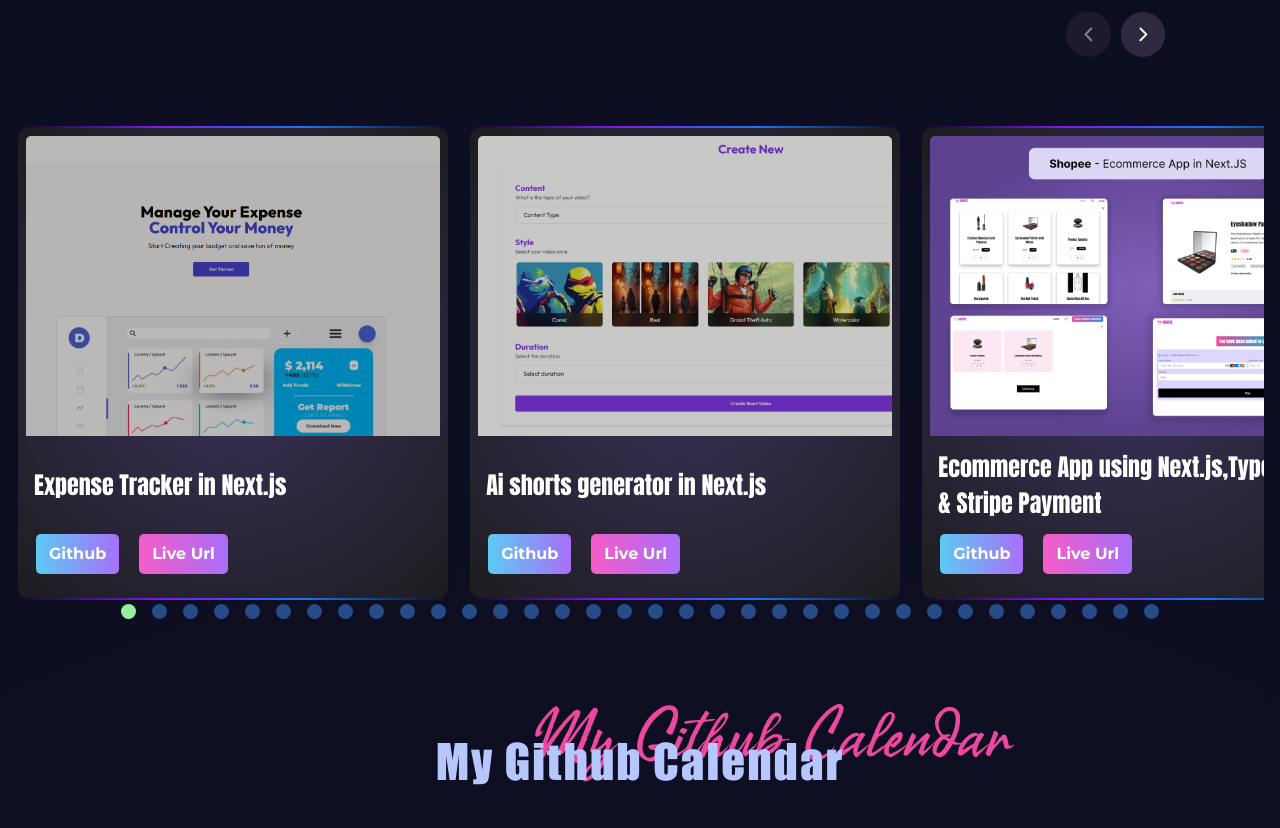
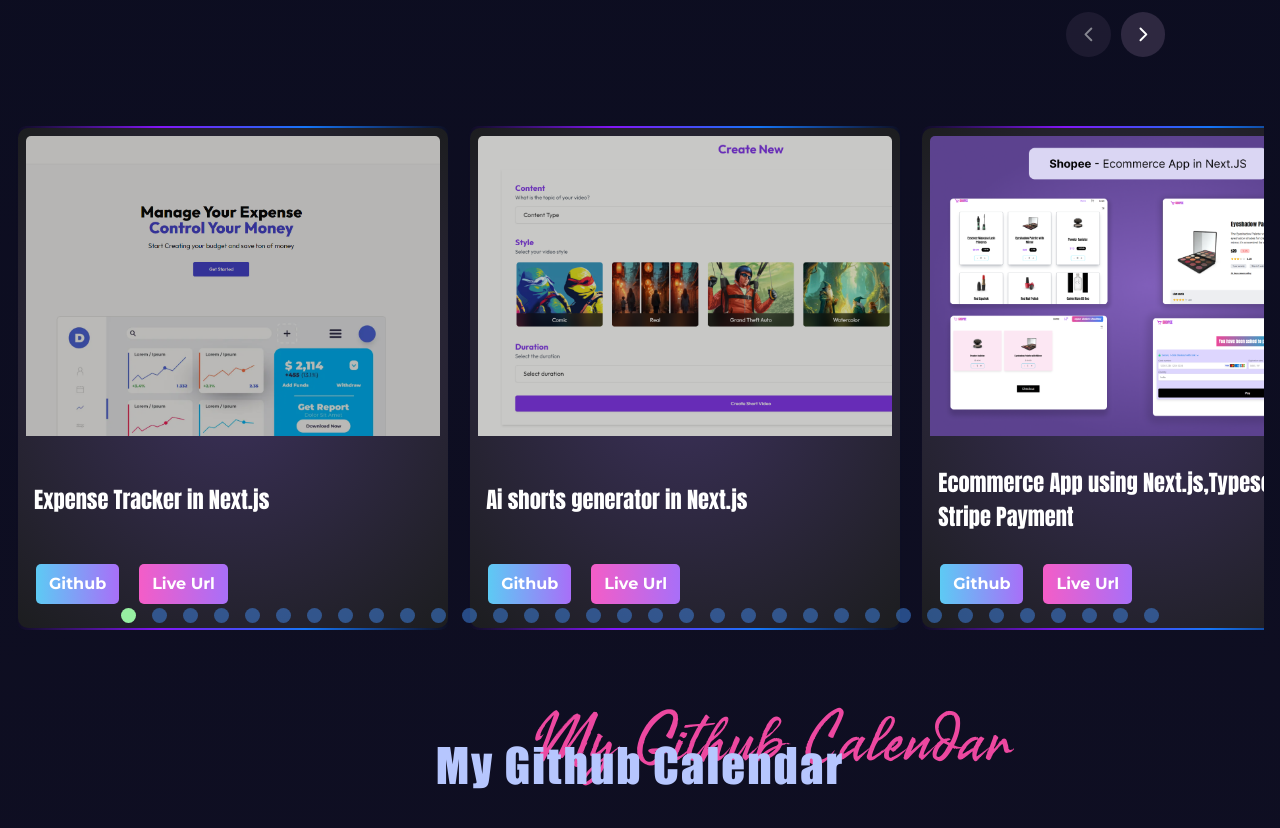
Before and after one commit to dazzlerabhi30800/portfolio-website-2, a React (Vite) app: page / in a window 1280 px wide. Shown: the part 1760-2588 px from the top of the page. Built offline with nearby package versions, Linux system fonts and the light colour scheme.

Commit message:
fixed project name in swiper comp

```diff
--- a/src/Components/Projects.jsx
+++ b/src/Components/Projects.jsx
@@ -67,7 +67,7 @@
                 <div className="project--card">
                   <div className="card">
                     <img loading="lazy" src={data.image} alt={data.name} />
-                    <h3>{data.name}</h3>
+                    <h3 className="my-10">{data.name}</h3>
                     <div className="link--wrapper">
                       {data.github && (
                         <a
--- a/src/Components/Styles/Project.css
+++ b/src/Components/Styles/Project.css
@@ -42,6 +42,7 @@
 }
 
 .swiper-slide {
+  height: auto;
   width: 100%;
 }
 
@@ -60,11 +61,14 @@
 }
 
 .card {
-  min-height: 470px;
+  min-height: 500px;
+  height: auto;
+  max-height: auto;
   background: radial-gradient(circle, rgb(60, 49, 91), rgb(28, 29, 31));
   padding: 8px;
   border-radius: 10px;
   justify-content: space-between;
+  gap: 10px;
   display: flex;
   flex-direction: column;
 }
@@ -80,7 +84,7 @@
 .project--card h3 {
   margin: 0rem 8px;
   font-family: var(--font-Impact);
-  font-size: clamp(1.3rem, 2vw, 1.5rem);
+  font-size: clamp(1.2rem, 1.8vw, 1.4rem);
   font-weight: 500;
   /* color: #000; */
 }
```
